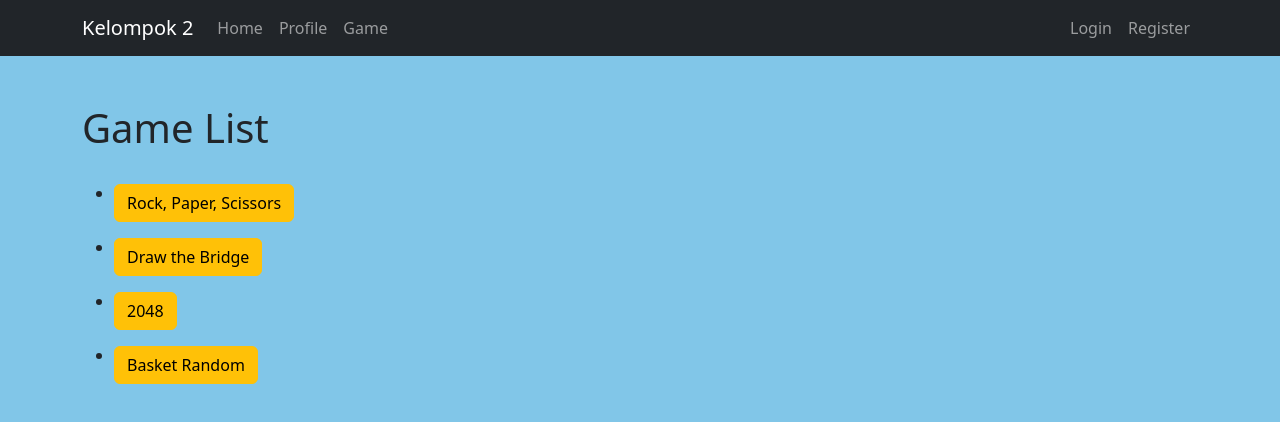
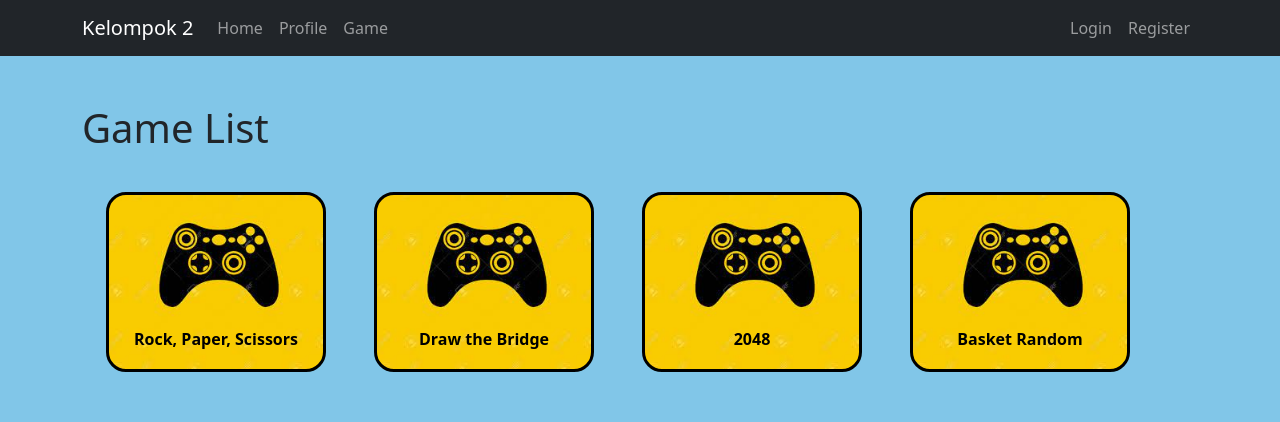
Before and after one commit to fauzan1921/Binar-Challenge-7-Tim2, a React (Create React App) app in the folder ch9-fe/: page / in a window 1280 px wide. Shown: the top 422 px of the page. Built offline with nearby package versions, Linux system fonts and the light colour scheme; no server answers.

Commit message:
update tampilan list games

```diff
--- a/ch9-fe/src/pages/landing.jsx
+++ b/ch9-fe/src/pages/landing.jsx
@@ -1,4 +1,5 @@
 import { Component } from "react";
+import "../css/landing_page.css";
 
 class Landing extends Component{
 
@@ -32,20 +33,13 @@ class Landing extends Component{
       <div>
         <div className="container mt-5">
           <h1 className="bold mb-3">Game List</h1>
-          <ul>
-            <li>
-              <button className="btn btn-warning mt-3" onClick={this.goToGameDetail}>Rock, Paper, Scissors</button>
-            </li>
-            <li>
-              <button className="btn btn-warning mt-3" onClick={this.goToGameDetail2}>Draw the Bridge</button>
-            </li>
-            <li>
-              <button className="btn btn-warning mt-3" onClick={this.goToGameDetail3}>2048</button>
-            </li>
-            <li>
-              <button className="btn btn-warning mt-3" onClick={this.goToGameDetail4}>Basket Random</button>
-            </li>
-          </ul>
+              <button className="btn btn-warning mt-4 mx-4 style text" onClick={this.goToGameDetail}>Rock, Paper, Scissors</button>
+
+              <button className="btn btn-warning mt-4 mx-4 style text" onClick={this.goToGameDetail2}>Draw the Bridge</button>
+
+              <button className="btn btn-warning mt-4 mx-4 style text" onClick={this.goToGameDetail3}>2048</button>
+
+              <button className="btn btn-warning mt-4 mx-4 style text" onClick={this.goToGameDetail4}>Basket Random</button>
         </div>
       </div>
     );
```
